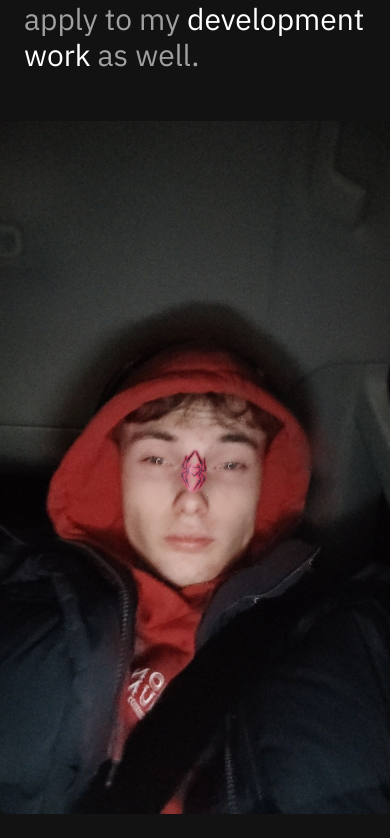
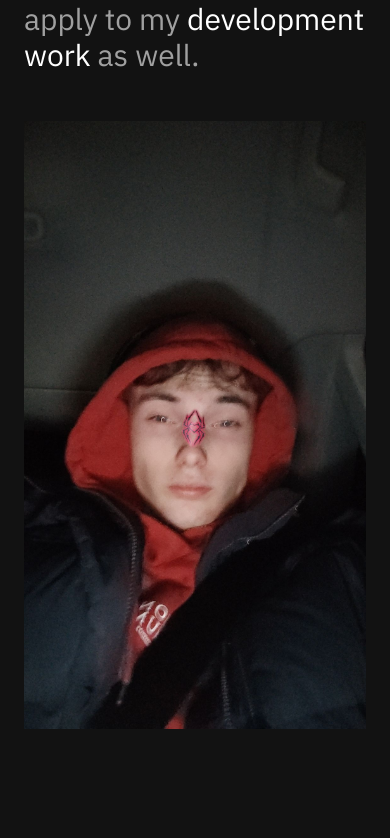
Before and after one commit to hugoqdesh/portfolio, a Next.js app: page / in a window 390 px wide. Shown: the part 2786-3624 px from the top of the page. Built offline with nearby package versions, Linux system fonts and the light colour scheme.

Commit message:
Update Info.tsx

```diff
--- a/components/Info.tsx
+++ b/components/Info.tsx
@@ -38,7 +38,7 @@ const Info = () => {
           alt=""
           width={400}
           height={400}
-          className="mx-auto md:ml-auto mt-12 md:mt-0 rounded-md"
+          className="mx-auto md:ml-auto mt-12 md:mt-0 rounded-md px-6 md:px-0"
         />
       </div>
 
```
